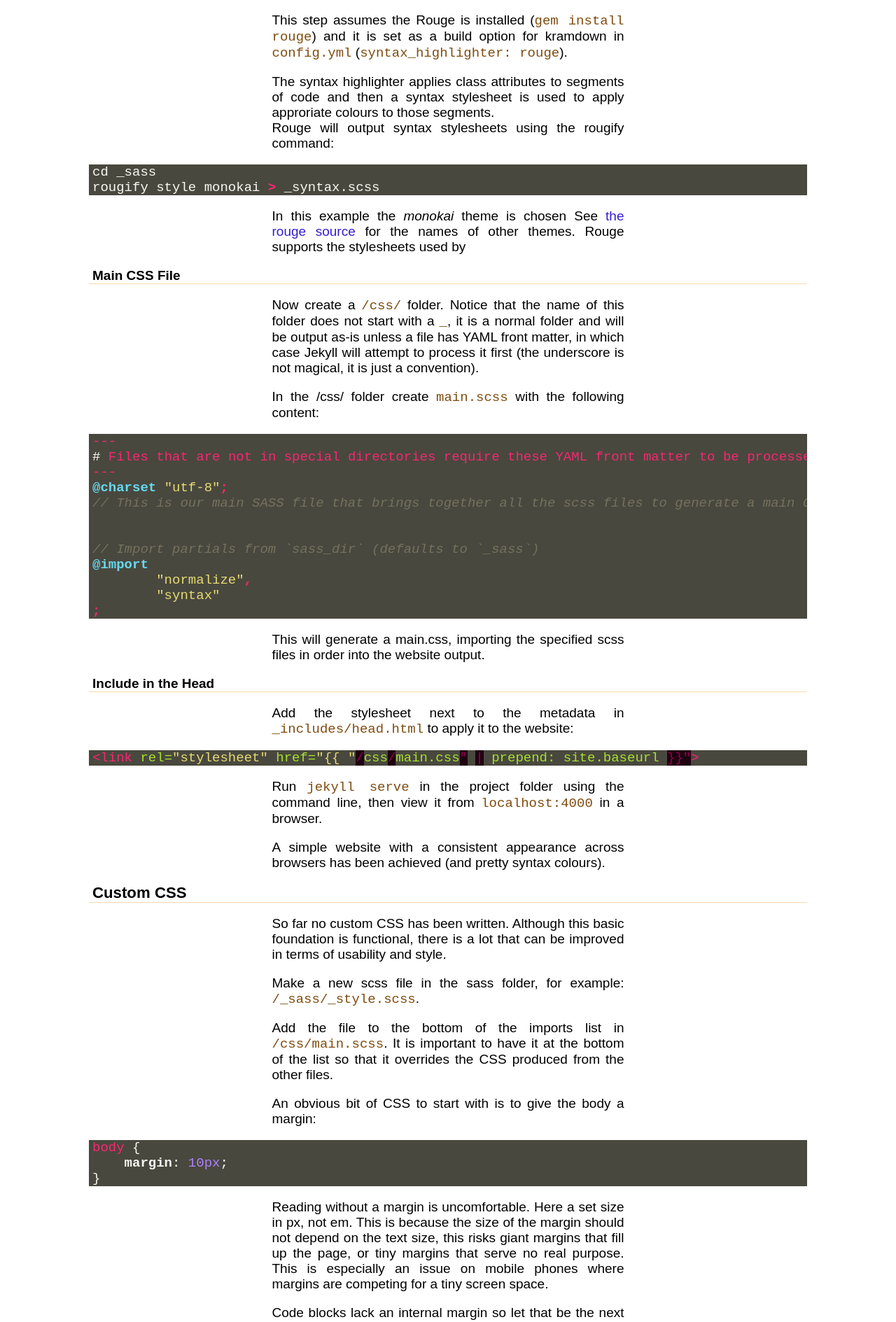
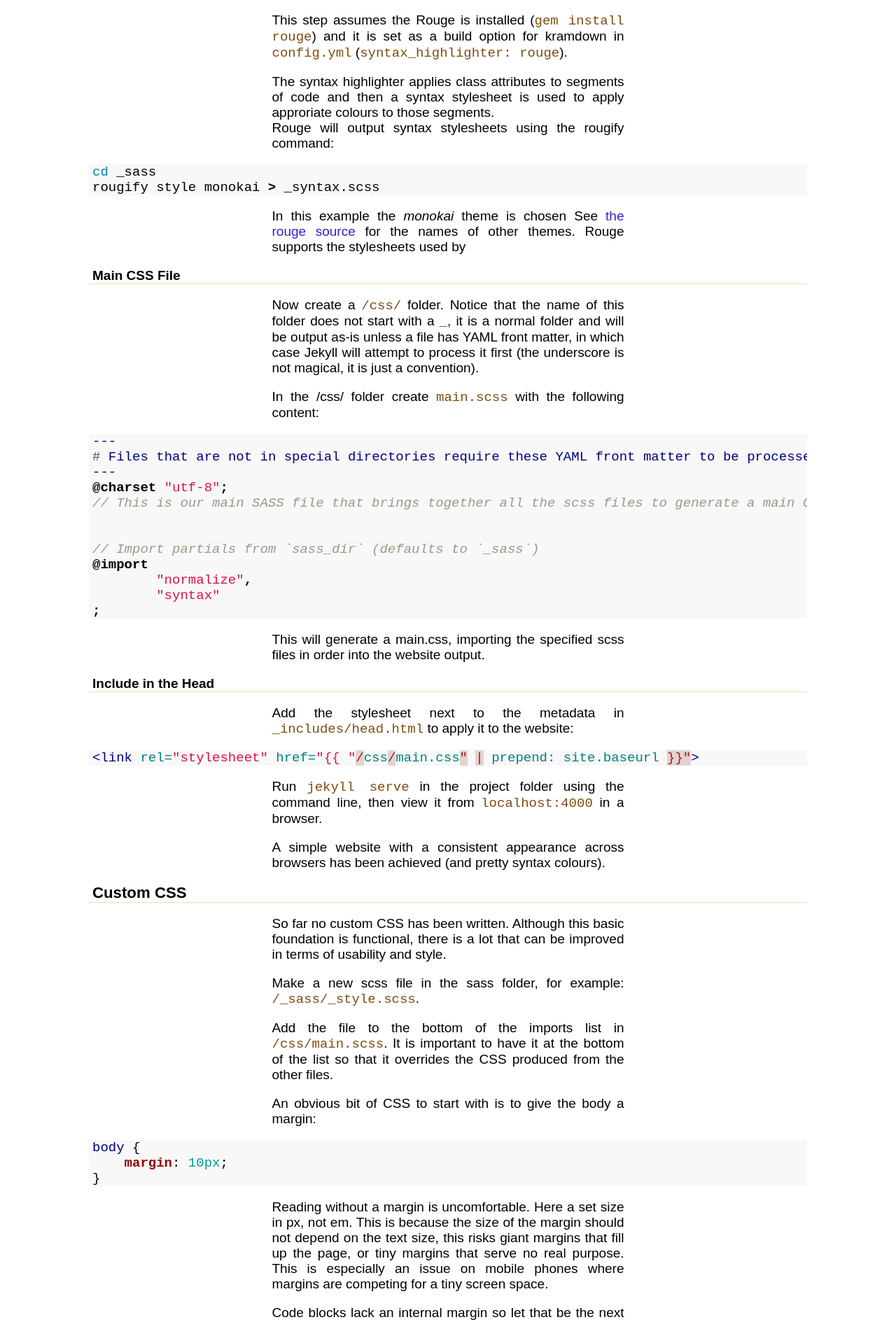
Before and after one commit to t3hmun/t3hsite, a Jekyll site: the page built from _posts/2015-10-03-part-04 css-and-sass-foundation-from-scratch.md, in a window 1280 px wide. Shown: the part 1171-3060 px from the top of the page at 70% size. Built offline with Jekyll 4.4.1, drawn with Linux system fonts in a browser that asks for light colours.

Commit message:
Sqitched to a github syntax theme (for light theme).

```diff
--- a/_sass/_syntax.scss
+++ b/_sass/_syntax.scss
@@ -1,37 +1,33 @@
 .highlight table td { padding: 5px; }
 .highlight table pre { margin: 0; }
-.highlight .c, .highlight .cd {
-  color: #75715e;
-  font-style: italic;
-}
 .highlight .cm {
-  color: #75715e;
-  font-style: italic;
-}
-.highlight .c1 {
-  color: #75715e;
+  color: #999988;
   font-style: italic;
 }
 .highlight .cp {
-  color: #75715e;
+  color: #999999;
   font-weight: bold;
 }
+.highlight .c1 {
+  color: #999988;
+  font-style: italic;
+}
 .highlight .cs {
-  color: #75715e;
+  color: #999999;
   font-weight: bold;
   font-style: italic;
 }
+.highlight .c, .highlight .cd {
+  color: #999988;
+  font-style: italic;
+}
 .highlight .err {
-  color: #960050;
-  background-color: #1e0010;
-}
-.highlight .gi {
-  color: #ffffff;
-  background-color: #324932;
+  color: #a61717;
+  background-color: #e3d2d2;
 }
 .highlight .gd {
-  color: #ffffff;
-  background-color: #493131;
+  color: #000000;
+  background-color: #ffdddd;
 }
 .highlight .ge {
   color: #000000;
@@ -40,11 +36,12 @@
 .highlight .gr {
   color: #aa0000;
 }
-.highlight .gt {
-  color: #aa0000;
-}
 .highlight .gh {
   color: #999999;
+}
+.highlight .gi {
+  color: #000000;
+  background-color: #ddffdd;
 }
 .highlight .go {
   color: #888888;
@@ -58,153 +55,155 @@
 .highlight .gu {
   color: #aaaaaa;
 }
-.highlight .k, .highlight .kv {
-  color: #66d9ef;
-  font-weight: bold;
+.highlight .gt {
+  color: #aa0000;
 }
 .highlight .kc {
-  color: #66d9ef;
+  color: #000000;
   font-weight: bold;
 }
 .highlight .kd {
-  color: #66d9ef;
+  color: #000000;
+  font-weight: bold;
+}
+.highlight .kn {
+  color: #000000;
   font-weight: bold;
 }
 .highlight .kp {
-  color: #66d9ef;
+  color: #000000;
   font-weight: bold;
 }
 .highlight .kr {
-  color: #66d9ef;
+  color: #000000;
   font-weight: bold;
 }
 .highlight .kt {
-  color: #66d9ef;
+  color: #445588;
   font-weight: bold;
 }
-.highlight .kn {
-  color: #f92672;
+.highlight .k, .highlight .kv {
+  color: #000000;
   font-weight: bold;
 }
+.highlight .mf {
+  color: #009999;
+}
+.highlight .mh {
+  color: #009999;
+}
+.highlight .il {
+  color: #009999;
+}
+.highlight .mi {
+  color: #009999;
+}
+.highlight .mo {
+  color: #009999;
+}
+.highlight .m, .highlight .mb, .highlight .mx {
+  color: #009999;
+}
+.highlight .sb {
+  color: #d14;
+}
+.highlight .sc {
+  color: #d14;
+}
+.highlight .sd {
+  color: #d14;
+}
+.highlight .s2 {
+  color: #d14;
+}
+.highlight .se {
+  color: #d14;
+}
+.highlight .sh {
+  color: #d14;
+}
+.highlight .si {
+  color: #d14;
+}
+.highlight .sx {
+  color: #d14;
+}
+.highlight .sr {
+  color: #009926;
+}
+.highlight .s1 {
+  color: #d14;
+}
+.highlight .ss {
+  color: #990073;
+}
+.highlight .s {
+  color: #d14;
+}
+.highlight .na {
+  color: #008080;
+}
+.highlight .bp {
+  color: #999999;
+}
+.highlight .nb {
+  color: #0086B3;
+}
+.highlight .nc {
+  color: #445588;
+  font-weight: bold;
+}
+.highlight .no {
+  color: #008080;
+}
+.highlight .nd {
+  color: #3c5d5d;
+  font-weight: bold;
+}
+.highlight .ni {
+  color: #800080;
+}
+.highlight .ne {
+  color: #990000;
+  font-weight: bold;
+}
+.highlight .nf {
+  color: #990000;
+  font-weight: bold;
+}
+.highlight .nl {
+  color: #990000;
+  font-weight: bold;
+}
+.highlight .nn {
+  color: #555555;
+}
+.highlight .nt {
+  color: #000080;
+}
+.highlight .vc {
+  color: #008080;
+}
+.highlight .vg {
+  color: #008080;
+}
+.highlight .vi {
+  color: #008080;
+}
+.highlight .nv {
+  color: #008080;
+}
 .highlight .ow {
-  color: #f92672;
+  color: #000000;
   font-weight: bold;
 }
 .highlight .o {
-  color: #f92672;
+  color: #000000;
   font-weight: bold;
 }
-.highlight .mf {
-  color: #ae81ff;
-}
-.highlight .mh {
-  color: #ae81ff;
-}
-.highlight .il {
-  color: #ae81ff;
-}
-.highlight .mi {
-  color: #ae81ff;
-}
-.highlight .mo {
-  color: #ae81ff;
-}
-.highlight .m, .highlight .mb, .highlight .mx {
-  color: #ae81ff;
-}
-.highlight .se {
-  color: #ae81ff;
-}
-.highlight .sb {
-  color: #e6db74;
-}
-.highlight .sc {
-  color: #e6db74;
-}
-.highlight .sd {
-  color: #e6db74;
-}
-.highlight .s2 {
-  color: #e6db74;
-}
-.highlight .sh {
-  color: #e6db74;
-}
-.highlight .si {
-  color: #e6db74;
-}
-.highlight .sx {
-  color: #e6db74;
-}
-.highlight .sr {
-  color: #e6db74;
-}
-.highlight .s1 {
-  color: #e6db74;
-}
-.highlight .ss {
-  color: #e6db74;
-}
-.highlight .s {
-  color: #e6db74;
-}
-.highlight .na {
-  color: #a6e22e;
-}
-.highlight .nc {
-  color: #a6e22e;
-  font-weight: bold;
-}
-.highlight .nd {
-  color: #a6e22e;
-  font-weight: bold;
-}
-.highlight .ne {
-  color: #a6e22e;
-  font-weight: bold;
-}
-.highlight .nf {
-  color: #a6e22e;
-  font-weight: bold;
-}
-.highlight .no {
-  color: #66d9ef;
-}
-.highlight .bp {
-  color: #f8f8f2;
-}
-.highlight .nb {
-  color: #f8f8f2;
-}
-.highlight .ni {
-  color: #f8f8f2;
-}
-.highlight .nn {
-  color: #f8f8f2;
-}
-.highlight .vc {
-  color: #f8f8f2;
-}
-.highlight .vg {
-  color: #f8f8f2;
-}
-.highlight .vi {
-  color: #f8f8f2;
-}
-.highlight .nv {
-  color: #f8f8f2;
-}
 .highlight .w {
-  color: #f8f8f2;
-}
-.highlight .nl {
-  color: #f8f8f2;
-  font-weight: bold;
-}
-.highlight .nt {
-  color: #f92672;
+  color: #bbbbbb;
 }
 .highlight {
-  color: #f8f8f2;
-  background-color: #49483e;
+  background-color: #f8f8f8;
 }
```
